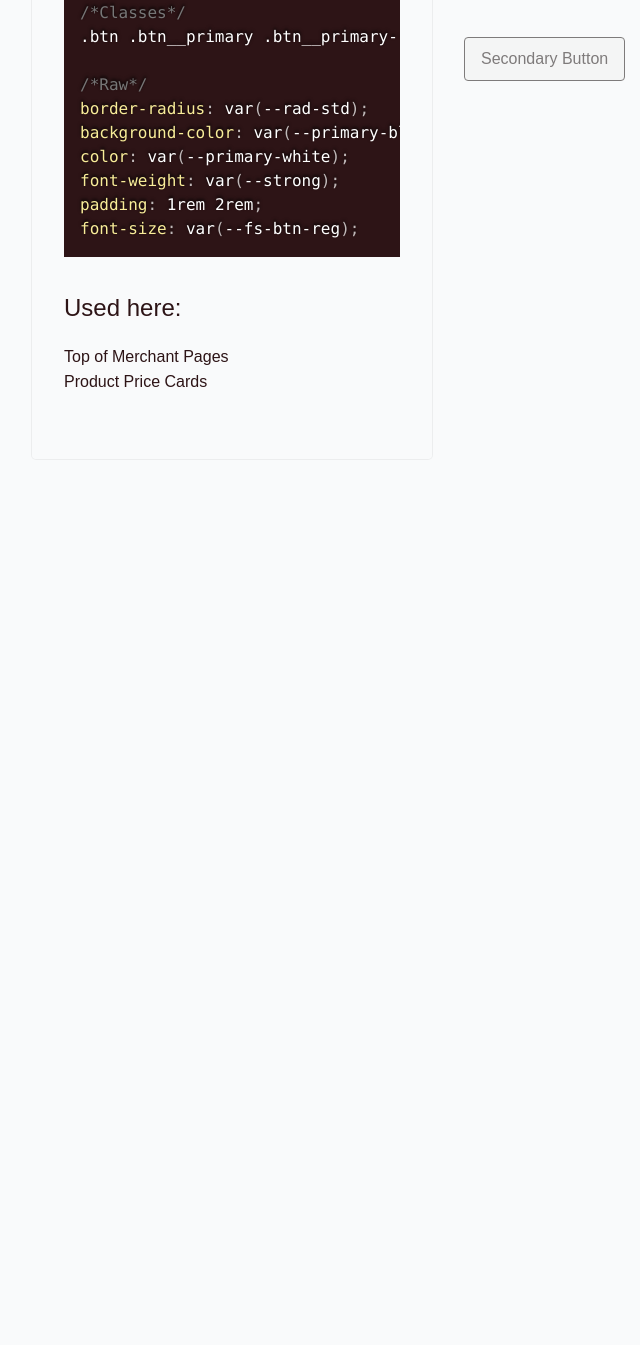
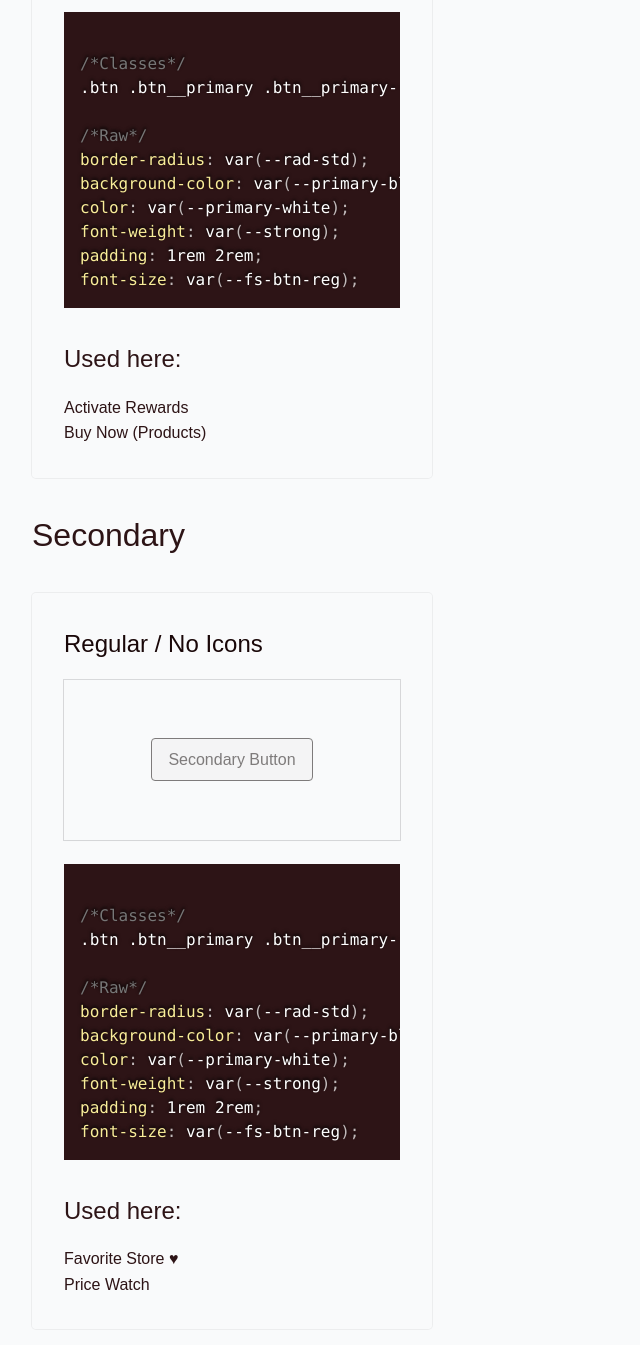
Before and after one commit to thianphat/refermate-design-system, a plain HTML site: page buttons.html in a window 1280 px wide. Shown: the part 582-1927 px from the top of the page, without its empty margins (0-640 px from the left). Before the commit the page ends 1057 px from the top, so only its background shows below. Drawn offline with Linux system fonts and the light colour scheme.

```diff
--- a/buttons.html
+++ b/buttons.html
@@ -37,11 +37,11 @@
 <main>
   <!--    Content-->
   <section class="content">
+    <h2 class="content__title">Primary</h2>
     <div class="content__group">
       <div class="btn__card">
-        <h3 class="btn__card__title u-margin-bottom-sm u-subs-modals">Primary Button<span
-                class="btn__card__subtitle">Regular, No
-                                                                                                 Icons</span>
+        <h3 class="btn__card__title u-margin-bottom-sm u-subs-modals">Regular / No Icons
+
         </h3>
         <div class="btn__container u-margin-bottom-sm">
 
@@ -62,14 +62,48 @@
         <p class="btn__instructions u-margin-bottom-sm">
           Used here:
         </p>
-        <ul class="u-flex-column u-list u-margin-bottom-medium">
-          <li class="u-list__item">Top of Merchant Pages</li>
-          <li class="u-list__item">Product Price Cards</li>
+        <ul class="u-flex-column u-list">
+          <li class="u-list__item">Activate Rewards</li>
+          <li class="u-list__item">Buy Now (Products)</li>
         </ul>
       </div>
 
 
-      <button class="btn btn__secondary btn__secondary--reg">Secondary Button</button>
+
+    </div>
+    <h2 class="content__title">Secondary</h2>
+    <div class="content__group">
+      <div class="btn__card">
+        <h3 class="btn__card__title u-margin-bottom-sm u-subs-modals">Regular / No Icons
+
+        </h3>
+        <div class="btn__container u-margin-bottom-sm">
+
+          <button class="btn btn__secondary btn__secondary--reg">Secondary Button</button>
+        </div>
+        <pre><code class="language-css">
+/*Classes*/
+.btn .btn__primary .btn__primary--reg
+
+/*Raw*/
+border-radius: var(--rad-std);
+background-color: var(--primary-black);
+color: var(--primary-white);
+font-weight: var(--strong);
+padding: 1rem 2rem;
+font-size: var(--fs-btn-reg);</code></pre>
+
+        <p class="btn__instructions u-margin-bottom-sm">
+          Used here:
+        </p>
+        <ul class="u-flex-column u-list">
+          <li class="u-list__item">Favorite Store &hearts;</li>
+          <li class="u-list__item">Price Watch</li>
+        </ul>
+      </div>
+
+
+
     </div>
   </section>
 </main>
```
Also changed, not shown: index.html (+1 -1 lines).
